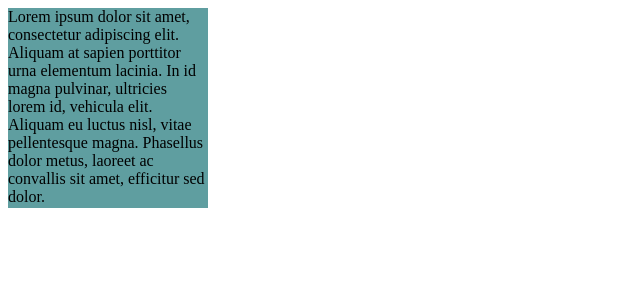
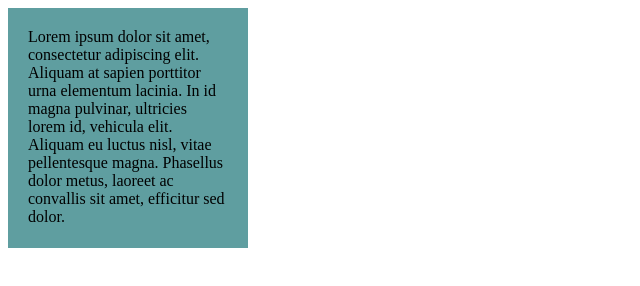
Before and after one commit to RicardoFrancodosSantos/CSSBoxModel, a plain HTML site: page index.html in a window 1280 px wide. Shown: the whole page, without its empty margins (0-640 px from the left). Drawn offline with Linux system fonts and the light colour scheme.

Commit message:
feat: adding padding to the  div

```diff
--- a/index.html
+++ b/index.html
@@ -15,7 +15,9 @@
      }
 
      #first{
-       background-color:cadetblue
+       background-color:cadetblue;
+       padding: 20px;
+
      }
 
      #second{
@@ -37,10 +39,7 @@
 </div>
 
   <!-- TODOs:
-4. Add a paragraph <p> element into the first div and add the following words:
-    Lorem ipsum dolor sit amet, consectetur adipiscing elit. Aliquam at sapien porttitor urna elementum lacinia. In
-    id magna pulvinar, ultricies lorem id, vehicula elit. Aliquam eu luctus nisl, vitae pellentesque magna. Phasellus
-    dolor metus, laoreet ac convallis sit amet, efficitur sed dolor.
+
 5. Set the 1st div to have 20px padding all around with a black 10px border.
 6. Fix the style of the <p> element to remove all margins.
 Hint: Use the CSS inspector in Chrome.
```
